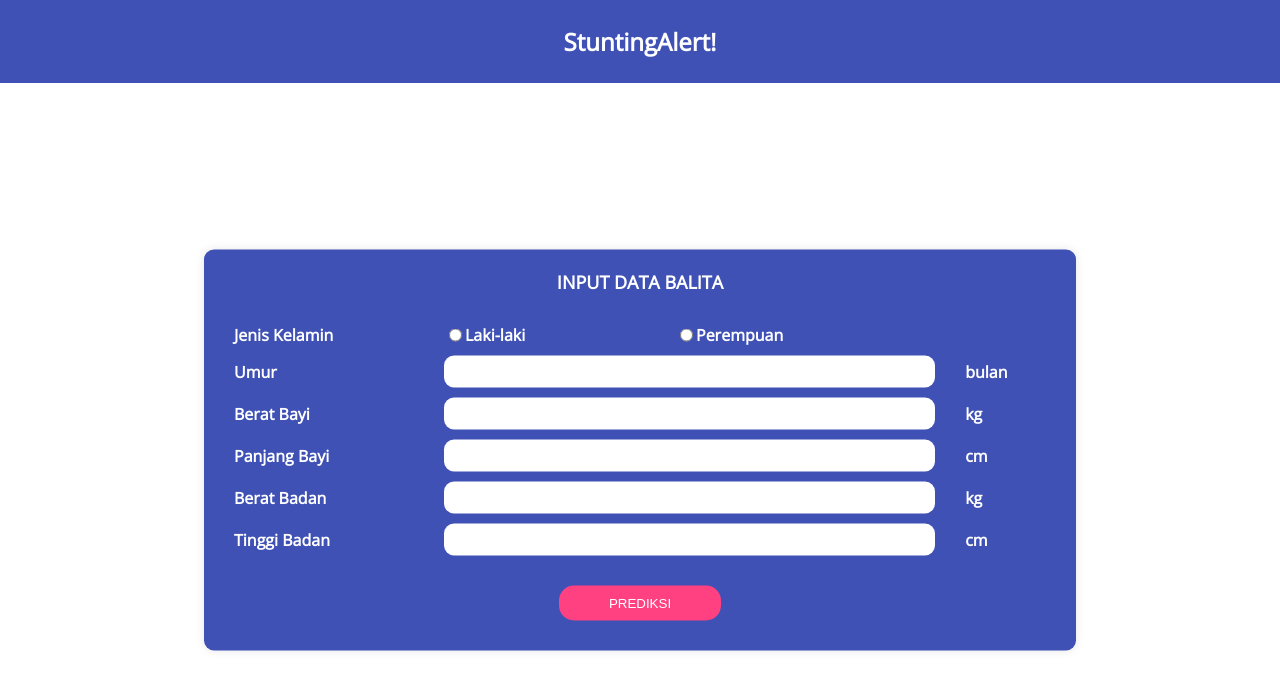
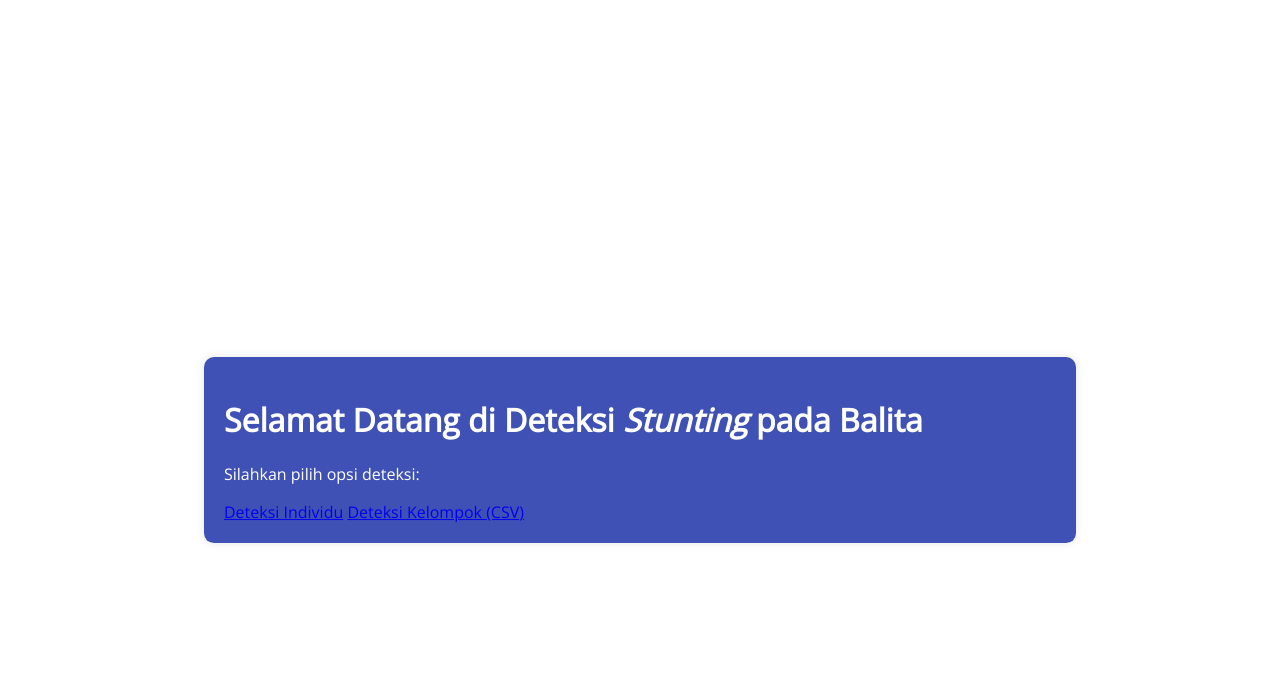
Before and after one commit to alfaqihunnafis/KKN_StuntingDetection_MPASI, a Flask app: page / in a window 1280 px wide. Shown: the top 690 px of the page. Run offline with Flask 3, Linux system fonts and the light colour scheme.

Commit message:
add template web

```diff
--- a/templates/index.html
+++ b/templates/index.html
@@ -7,47 +7,14 @@
     <link rel="stylesheet" href="{{ url_for('static', filename='css/style.css') }}">
 </head>
 <body>
-    <nav>
-        <h2>StuntingAlert!</h2>
-    </nav>
-    <div class="container">
-        <div class="form-title">Input Data Balita</div>
-        <form>
-            <div class="form-group">
-                <label>Jenis Kelamin</label>
-                <input type="radio" name="gender" value="laki-laki" id="male">
-                <label for="male">Laki-laki</label>
-                <input type="radio" name="gender" value="perempuan" id="female">
-                <label for="female">Perempuan</label>
-            </div>
-            <div class="form-group">
-                <label>Umur</label>
-                <input type="number">
-                <span class="unit">bulan</span>
-            </div>
-            <div class="form-group">
-                <label>Berat Bayi</label>
-                <input type="number">
-                <span class="unit">kg</span>
-            </div>
-            <div class="form-group">
-                <label>Panjang Bayi</label>
-                <input type="number">
-                <span class="unit">cm</span>
-            </div>
-            <div class="form-group">
-                <label>Berat Badan</label>
-                <input type="number">
-                <span class="unit">kg</span>
-            </div>
-            <div class="form-group">
-                <label>Tinggi Badan</label>
-                <input type="number">
-                <span class="unit">cm</span>
-            </div>
-
-            <button type="submit">Prediksi</button>
-        </form>
+    <div class="container content">
+        <h1>Selamat Datang di Deteksi
+        <em>Stunting</em> pada Balita</h1>
+        <p>Silahkan pilih opsi deteksi:</p>
+        <div class="option-buttons">
+            <a href="{{ url_for('individu') }}" class="button">Deteksi Individu</a>
+            <a href="{{ url_for('kelompok') }}" class="button">Deteksi Kelompok (CSV)</a>
+        </div>
     </div>
 </body>
 </html>
```
Also changed, not shown: templates/individu.html (added, +62 -0 lines), templates/kelompok.html (added, +34 -0 lines).
